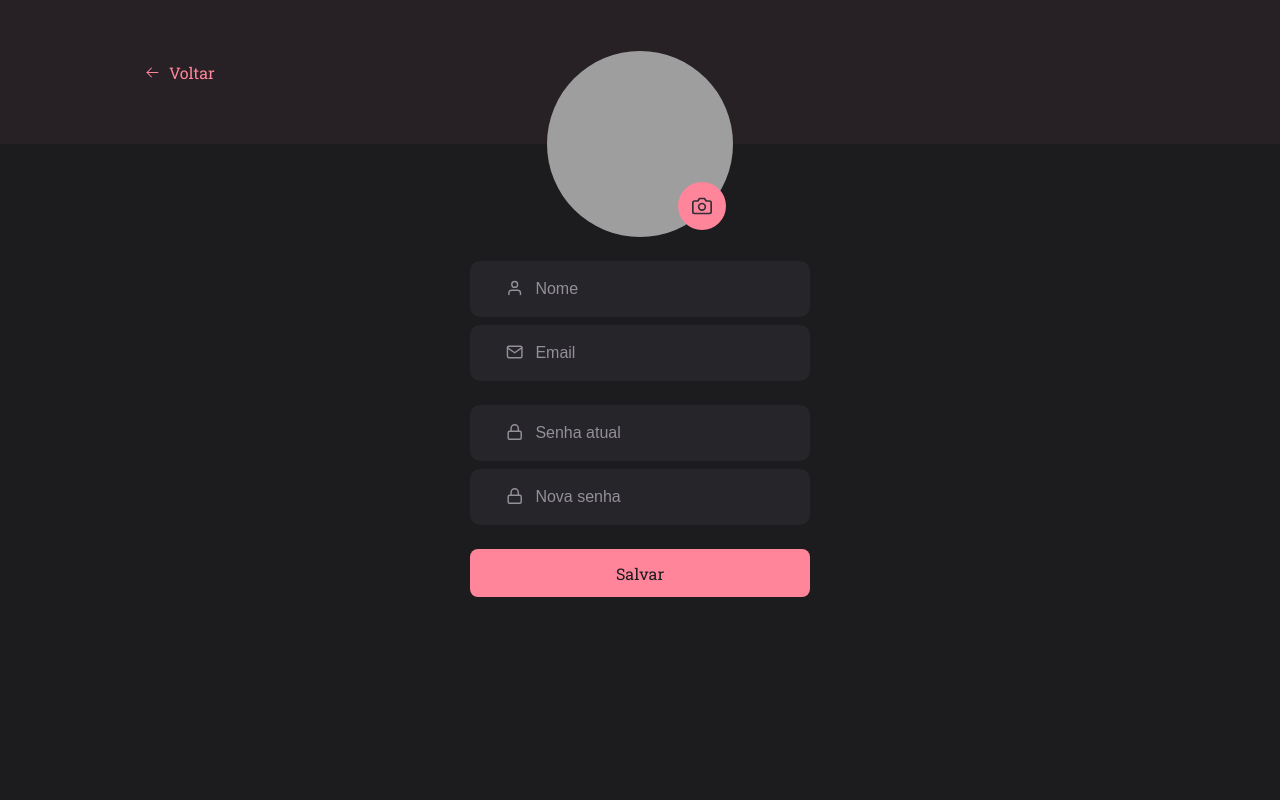
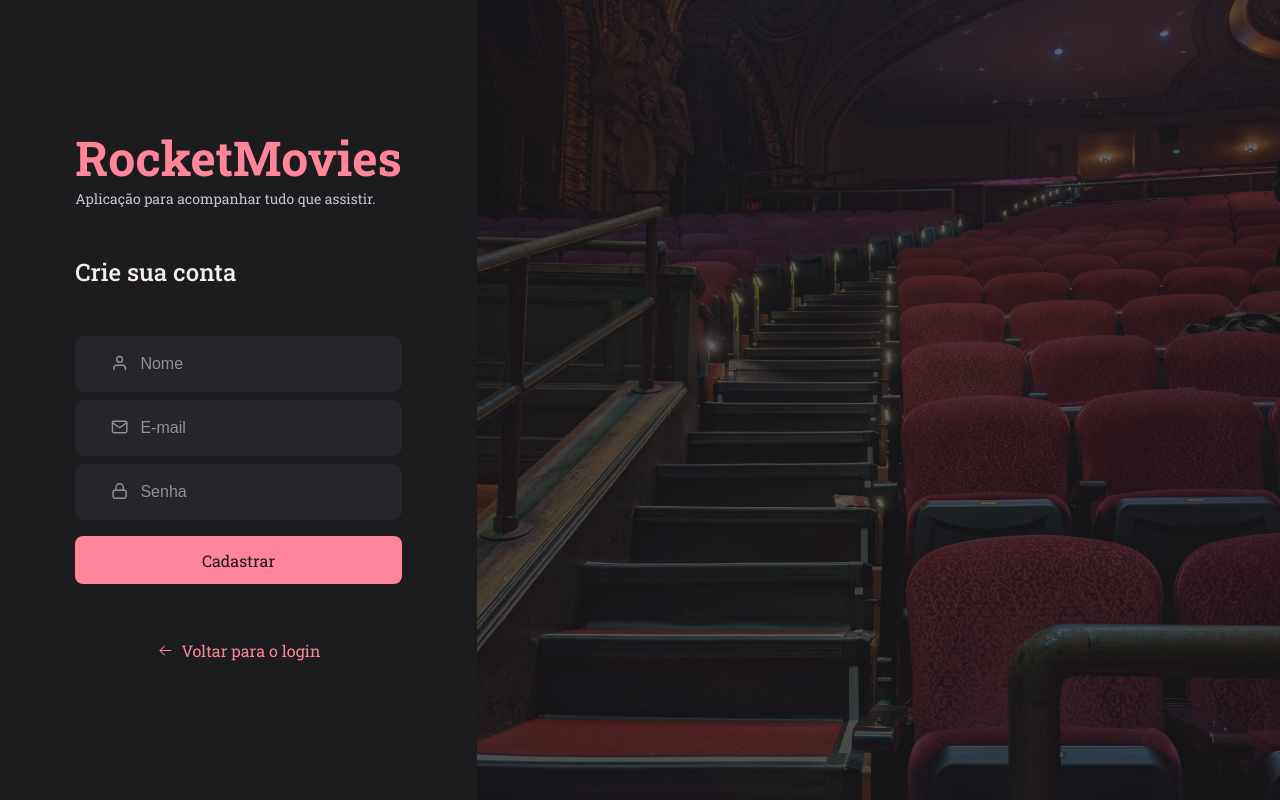
Before and after one commit to artgustavobarros/desafio-rocketseat-front-end-ts_version, a React (Vite) app: page / in a window 1280 px wide. Built offline with nearby package versions, Linux system fonts and the light colour scheme; grey boxes are pictures that could not be loaded.

Commit message:
all pages done

```diff
--- a/src/main.tsx
+++ b/src/main.tsx
@@ -3,14 +3,14 @@
 import GlobalStyles from './styles/GlobalStyles'
 import { ThemeProvider } from 'styled-components'
 import themes from './styles/themes'
-import Profile from './pages/Profile'
+import SignUp from './pages/SignUp'
 
 
 ReactDOM.createRoot(document.getElementById('root')!).render(
   <React.StrictMode>
     <ThemeProvider theme={themes}>
     <GlobalStyles/>
-    <Profile/>
+    <SignUp/>
     </ThemeProvider>
   </React.StrictMode>
 )
--- /dev/null
+++ b/src/pages/SignIn/styles.ts
@@ -0,0 +1,58 @@
+import styled from "styled-components";
+import imgBackground from '../../assets/imgs/background.png';
+
+export const Container = styled.div`
+  font-family: 'Roboto Slab';
+  display: grid;
+  grid-template-columns: auto 803px;
+  grid-template-areas: "form img";
+
+  p{
+    font-size: 14px;
+    color: ${({theme}) => theme.colors.text_pink_2};
+    margin-bottom: 48px;
+  }
+
+  h2{
+    font-weight: 500;
+    font-size: 24px;
+    color: ${({theme}) => theme.colors.text_white_1};
+    margin-bottom: 48px;
+  }
+`
+
+export const Background = styled.div`
+    grid-area: img;
+    height: 100vh;
+    background-image: url(${imgBackground});
+    background-repeat: no-repeat;
+    background-size: cover;
+    background-position: center cen;
+`
+
+export const Content = styled.main`
+  grid-area: form;
+  display: grid;
+  place-content: center;
+`
+
+export const Brand = styled.h1`
+  font-weight: bold;
+  font-size: 48px;
+  color: ${({theme}) => theme.colors.text_pink_1};
+`
+
+export const Form = styled.form`
+  div:nth-child(1){
+    margin-bottom: 8px;
+  }
+
+  div:nth-child(2){
+    margin-bottom: 24px;
+  }
+
+  button:nth-child(3){
+    margin-bottom: 42px;
+  }
+
+`
--- /dev/null
+++ b/src/pages/SignUp/index.tsx
@@ -0,0 +1,27 @@
+import { FiLock, FiMail, FiUser } from "react-icons/fi"
+import { Background, Brand, Container, Content, Form } from "./styles"
+import Input from "../../components/Input"
+import Button from "../../components/Button"
+
+
+const SignUp = () => {
+  return(
+    <Container>
+      <Content>
+        <Brand>RocketMovies</Brand>
+        <p>Aplicação para acompanhar tudo que assistir.</p>
+        <h2>Crie sua conta</h2>
+        <Form>
+          <Input placeholder='Nome' type='text' icon={FiUser}/>
+          <Input placeholder='E-mail' type='email' icon={FiMail}/>
+          <Input placeholder="Senha" type='password' icon={FiLock}/>
+          <Button title="Cadastrar" />
+        </Form>
+        <Button title="Voltar para o login" transparent arrow/>
+      </Content>
+      <Background></Background>
+    </Container>
+  )
+}
+
+export default SignUp
--- /dev/null
+++ b/src/pages/SignUp/styles.ts
@@ -0,0 +1,58 @@
+import styled from "styled-components";
+import imgBackground from '../../assets/imgs/background.png';
+
+export const Container = styled.div`
+  font-family: 'Roboto Slab';
+  display: grid;
+  grid-template-columns: auto 803px;
+  grid-template-areas: "form img";
+
+  p{
+    font-size: 14px;
+    color: ${({theme}) => theme.colors.text_pink_2};
+    margin-bottom: 48px;
+  }
+
+  h2{
+    font-weight: 500;
+    font-size: 24px;
+    color: ${({theme}) => theme.colors.text_white_1};
+    margin-bottom: 48px;
+  }
+`
+
+export const Background = styled.div`
+    grid-area: img;
+    height: 100vh;
+    background-image: url(${imgBackground});
+    background-repeat: no-repeat;
+    background-size: cover;
+    background-position: center cen;
+`
+
+export const Content = styled.main`
+  grid-area: form;
+  display: grid;
+  place-content: center;
+`
+
+export const Brand = styled.h1`
+  font-weight: bold;
+  font-size: 48px;
+  color: ${({theme}) => theme.colors.text_pink_1};
+`
+
+export const Form = styled.form`
+  div {
+    margin-bottom: 8px;
+  }
+
+  div:nth-child(3){
+    margin-bottom: 16px;
+  }
+
+  button:nth-child(4){
+    margin-bottom: 42px;
+  }
+
+`
--- a/src/styles/themes.ts
+++ b/src/styles/themes.ts
@@ -8,6 +8,7 @@
     background_6: '#262529',
     background_black: '#0D0C0F',
     text_pink_1: "#FF859B",
+    text_pink_2: '#CAC4CF',
     text_gray_1: "#948F99",
     text_gray_2: "#999591",
     text_white_1: "#F4EDE8",
```
Also changed, not shown: src/pages/SignIn/index.tsx (added, +26 -0 lines), src/assets/imgs/background.png (added).
